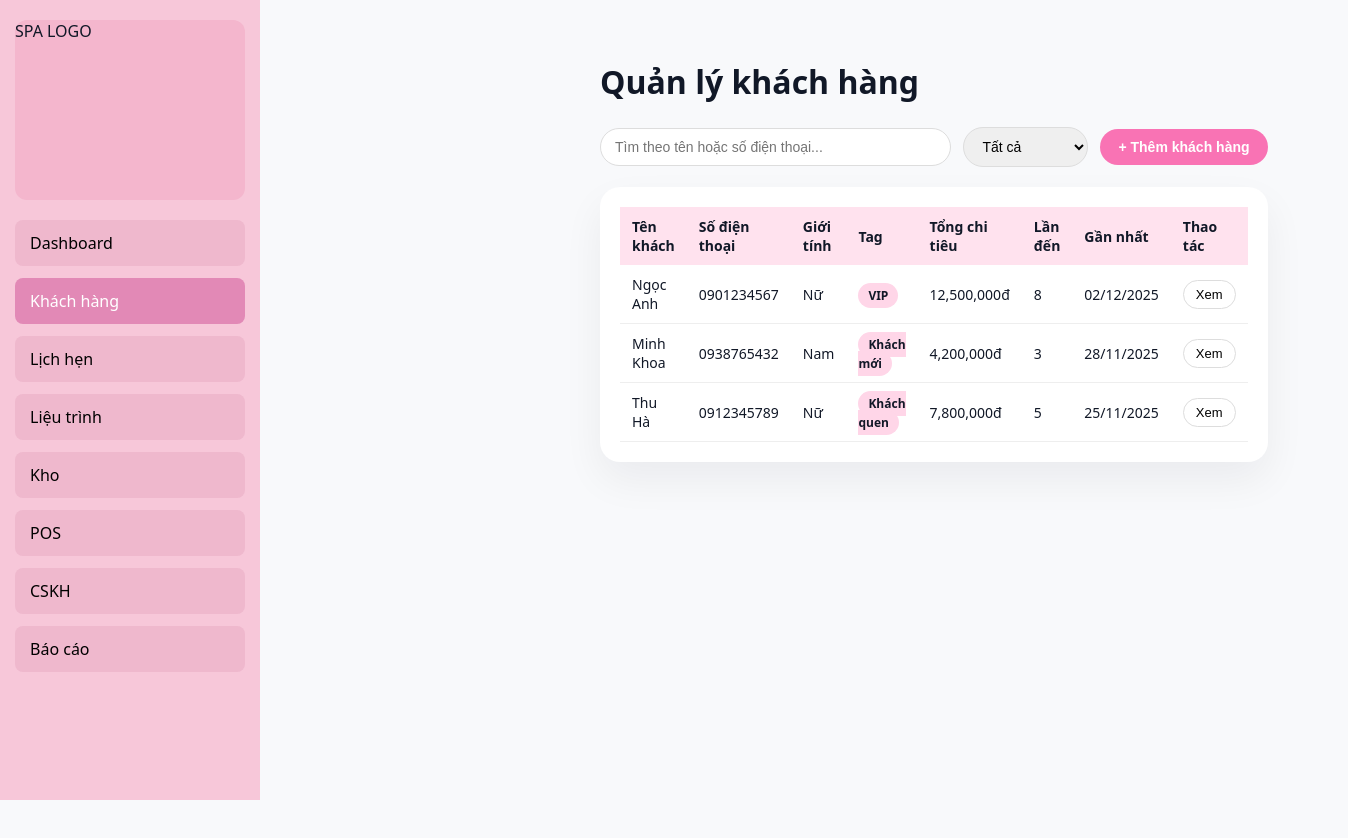
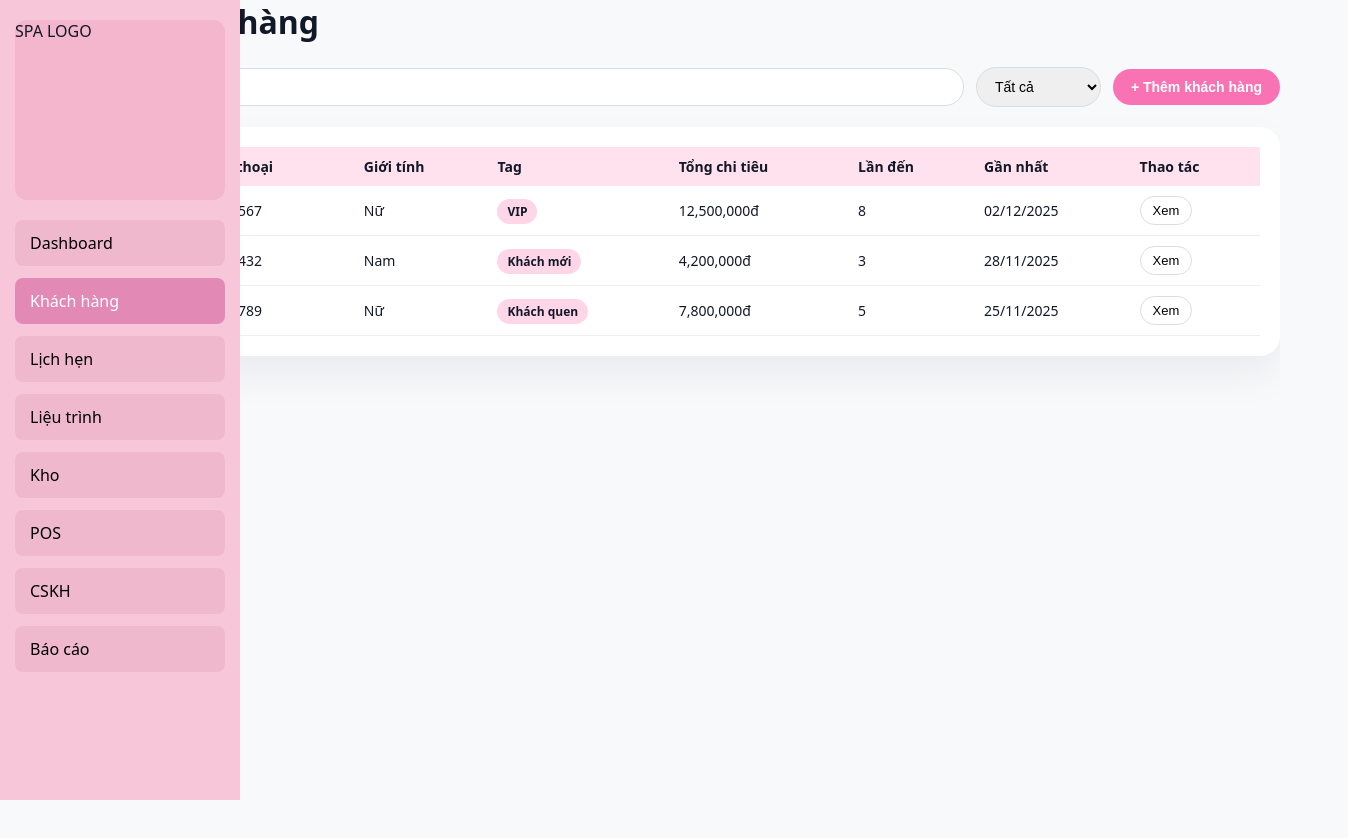
Before and after one commit to conlele0201/erp-spa, a Next.js app: page /khach-hang in a window 1280 px wide. Shown: the top 838 px of the page, 1348 px wide, since content can reach past the window. After the commit the page ends 800 px from the top, so only its background shows below. Built offline with nearby package versions, Linux system fonts and the light colour scheme.

Commit message:
Update sidebar.css

```diff
--- a/styles/sidebar.css
+++ b/styles/sidebar.css
@@ -1,38 +1,17 @@
-/* ======================
-   LAYOUT CHUNG
-   ====================== */
+/* styles/sidebar.css */
 
-.app-layout {
+/* Sidebar bên trái dùng cho toàn bộ app (Layout chung) */
+.sidebar {
+  width: 240px;
   min-height: 100vh;
-  display: flex;
+  background: #f7c7d9;
+  padding: 20px 15px;
+  position: fixed;
+  top: 0;
+  left: 0;
 }
 
-/* Sidebar chính */
-.sidebar {
-  width: 260px;
-  background: #f7c7d9;
-  padding: 20px 15px;
-  min-height: 100vh;
-  position: fixed;
-  left: 0;
-  top: 0;
-}
-
-/* Nội dung chính */
-.main-content {
-  margin-left: 260px;
-  padding: 30px 40px;
-}
-
-/* Ẩn sidebar cũ nằm trong các page */
-.main-content .sidebar {
-  display: none !important;
-}
-
-/* ======================
-   LOGO
-   ====================== */
-
+/* Logo */
 .sidebar .logo {
   width: 100%;
   height: 180px;
@@ -41,10 +20,7 @@
   margin-bottom: 20px;
 }
 
-/* ======================
-   MENU
-   ====================== */
-
+/* Danh sách menu */
 .sidebar ul {
   list-style: none;
   padding: 0;
@@ -55,6 +31,7 @@
   margin-bottom: 12px;
 }
 
+/* Link menu */
 .sidebar ul li a {
   display: block;
   padding: 12px 15px;
@@ -66,11 +43,34 @@
   font-weight: 500;
 }
 
+/* Hover */
 .sidebar ul li a:hover {
   background: #e9a8c2;
 }
 
+/* Active */
 .sidebar ul li a.active {
   background: #e289b6;
-  color: #fff;
+  color: white;
 }
+
+/* ===========================
+   FIX LỖI 2 SIDEBAR Ở DASHBOARD
+   =========================== */
+
+/* Nếu bên trong main-content còn 1 layout cũ (.app-layout)
+   thì coi nó là nội dung bình thường, không phải layout mới */
+.main-content > .app-layout {
+  display: block;
+}
+
+/* Ẩn sidebar cũ nằm BÊN TRONG main-content (sidebar thứ 2) */
+.main-content > .app-layout .sidebar {
+  display: none !important;
+}
+
+/* Bỏ margin-left của main-content cũ để không bị lệch layout */
+.main-content > .app-layout .main-content {
+  margin-left: 0;
+  padding: 0;
+}
```
